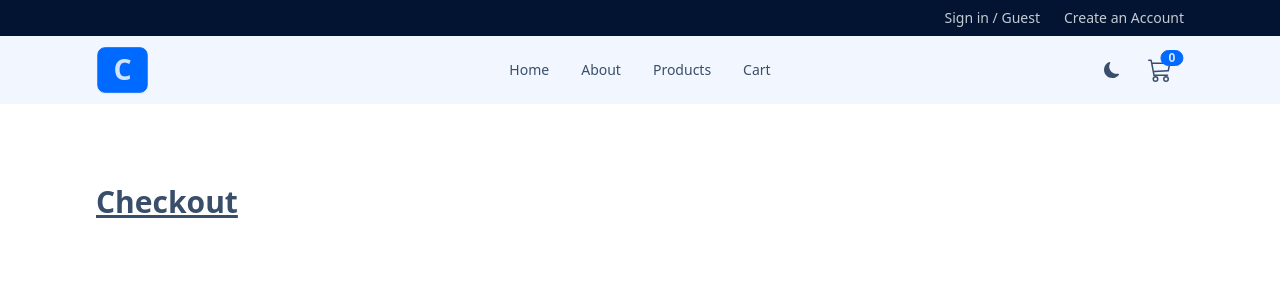
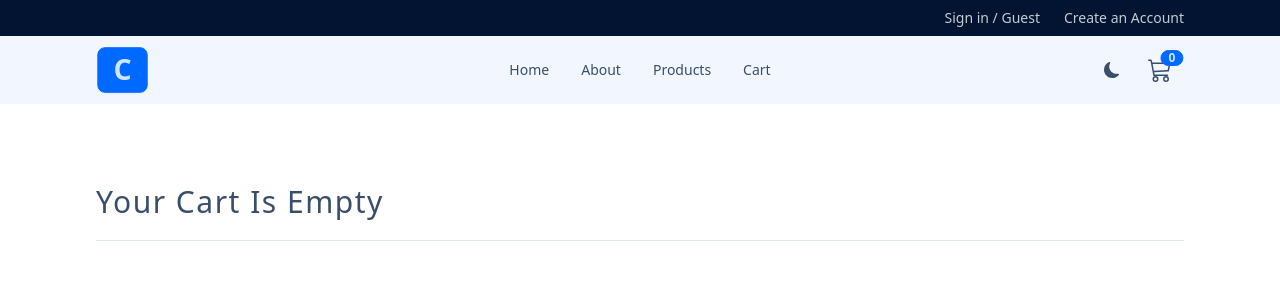
Before and after one commit to Omoefe-Ugboma/my-eproduct, a React (Vite) app: page /checkout in a window 1280 px wide. Shown: the top 300 px of the page. Built offline with nearby package versions, Linux system fonts and the light colour scheme.

Commit message:
checkout in progress 2

```diff
--- a/src/components/CheckoutForm.jsx
+++ b/src/components/CheckoutForm.jsx
@@ -1,3 +1,4 @@
+
 const CheckoutForm = () => {
   return (
     <div>
--- a/src/pages/Checkout.jsx
+++ b/src/pages/Checkout.jsx
@@ -1,10 +1,21 @@
+import { useSelector } from "react-redux";
+import { CheckoutForm, SectionTitle, CartTotals } from "../components";
 
 const Checkout = () => {
+  const cartTotal = useSelector((state) => state.cartState.cartTotal);
+  if(cartTotal === 0){
+    return <SectionTitle text='Your cart is empty'/>
+  }
   return (
-    <h1 className="text-3xl font-bold underline">
-    Checkout
-  </h1>
-  )
-}
+    <>
+    <SectionTitle text='place your order'/>
+    <div className="mt-8 grid gap-8 md:grid-cols-2 items-start">
+      <CheckoutForm/>
+      <CartTotals/>
+    </div>
+  </>
+  );
 
-export default Checkout
+};
+
+export default Checkout;
```
